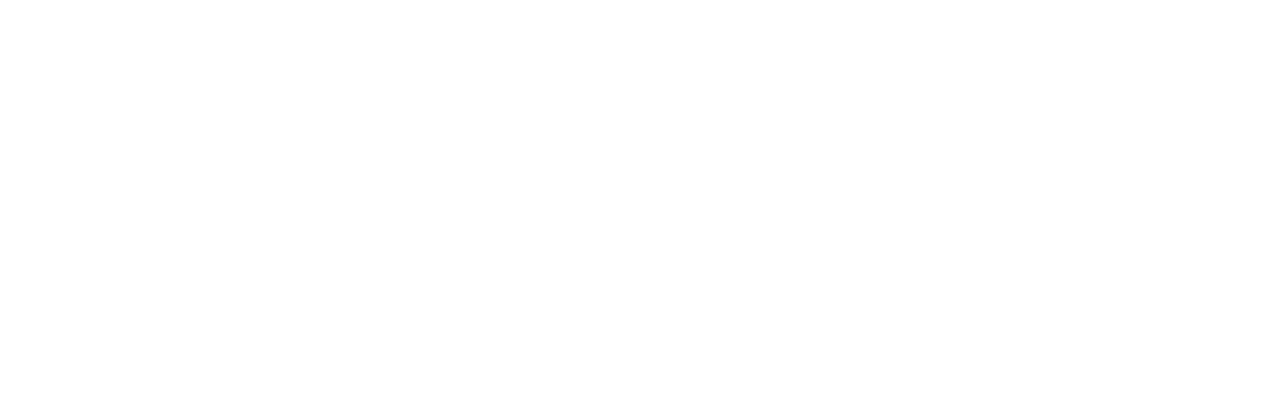
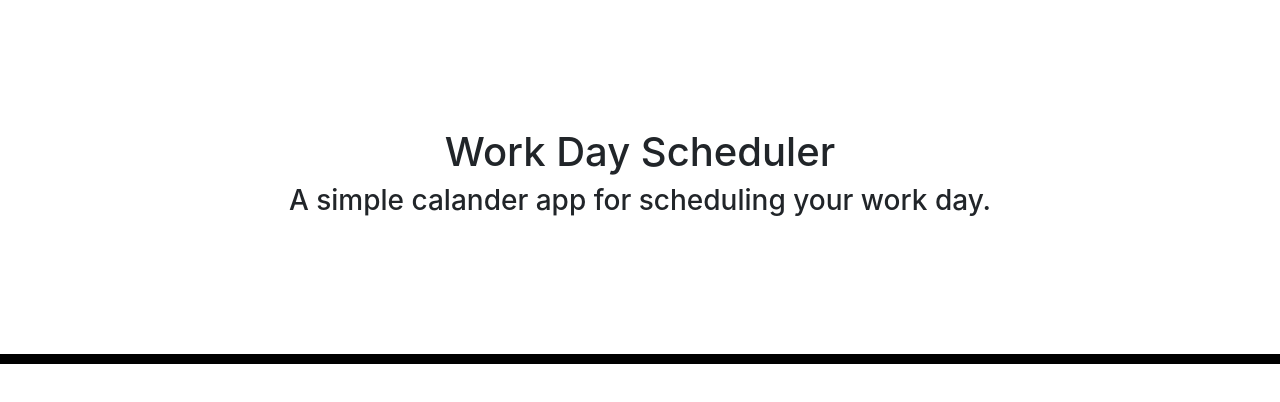
Before and after one commit to MikeZanercik/DayPlanner, a plain HTML site: page index.html in a window 1280 px wide. Drawn offline with nearby package versions, Linux system fonts and the light colour scheme.

Commit message:
styled the header to meet requirements

```diff
--- a/assets/style.css
+++ b/assets/style.css
@@ -0,0 +1,9 @@
+*{
+    box-sizing: border-box;
+}
+header{
+    text-align: center;
+    margin: 10% 0;
+    padding-bottom: 10%;
+    border-bottom: 10px solid black;
+}
--- a/index.html
+++ b/index.html
@@ -9,6 +9,16 @@
     <title>Day Planner</title>
 </head>
 <body>
+    <header>
+        <div class="container">
+            <div class="row">
+                <div class="col-12">
+                    <h1>Work Day Scheduler</h1>
+                    <h3>A simple calander app for scheduling your work day.</h3>
+                </div>
+            </div>
+        </div>
+    </header>
 
 
 
```
